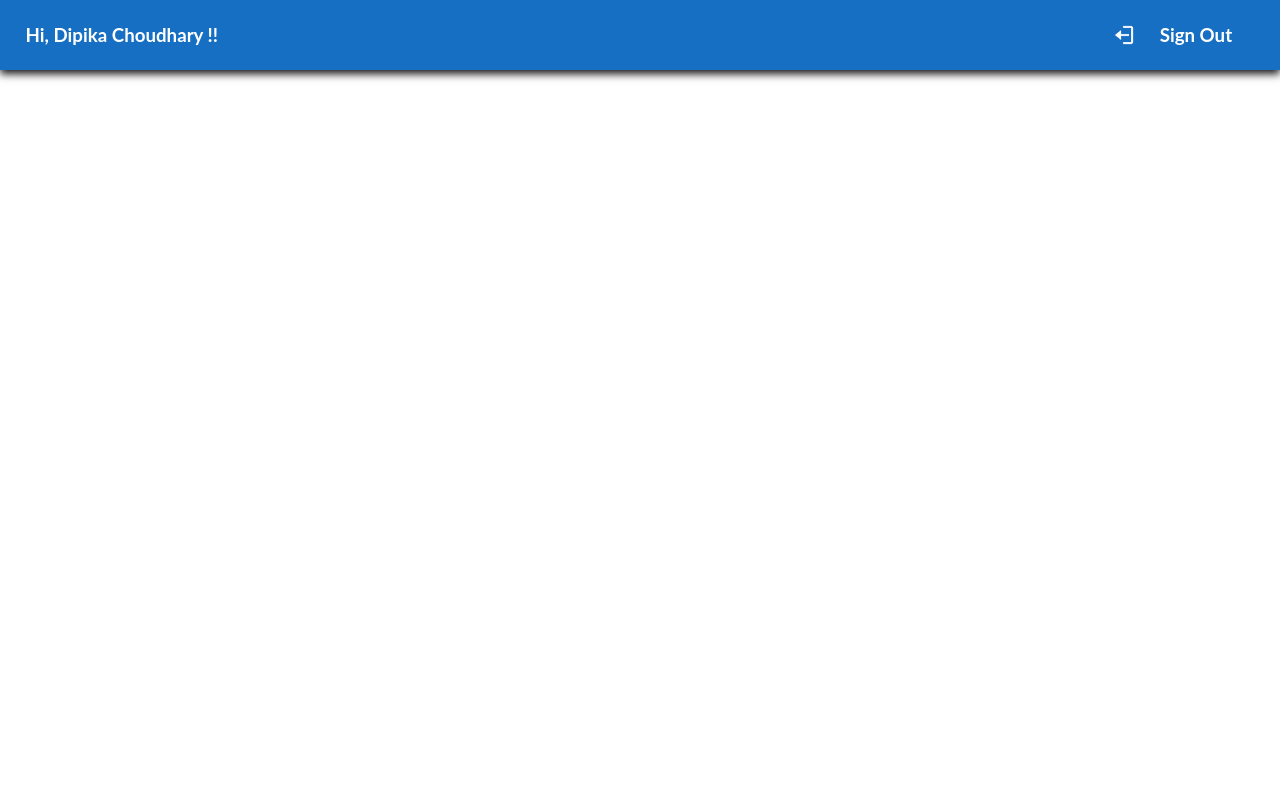
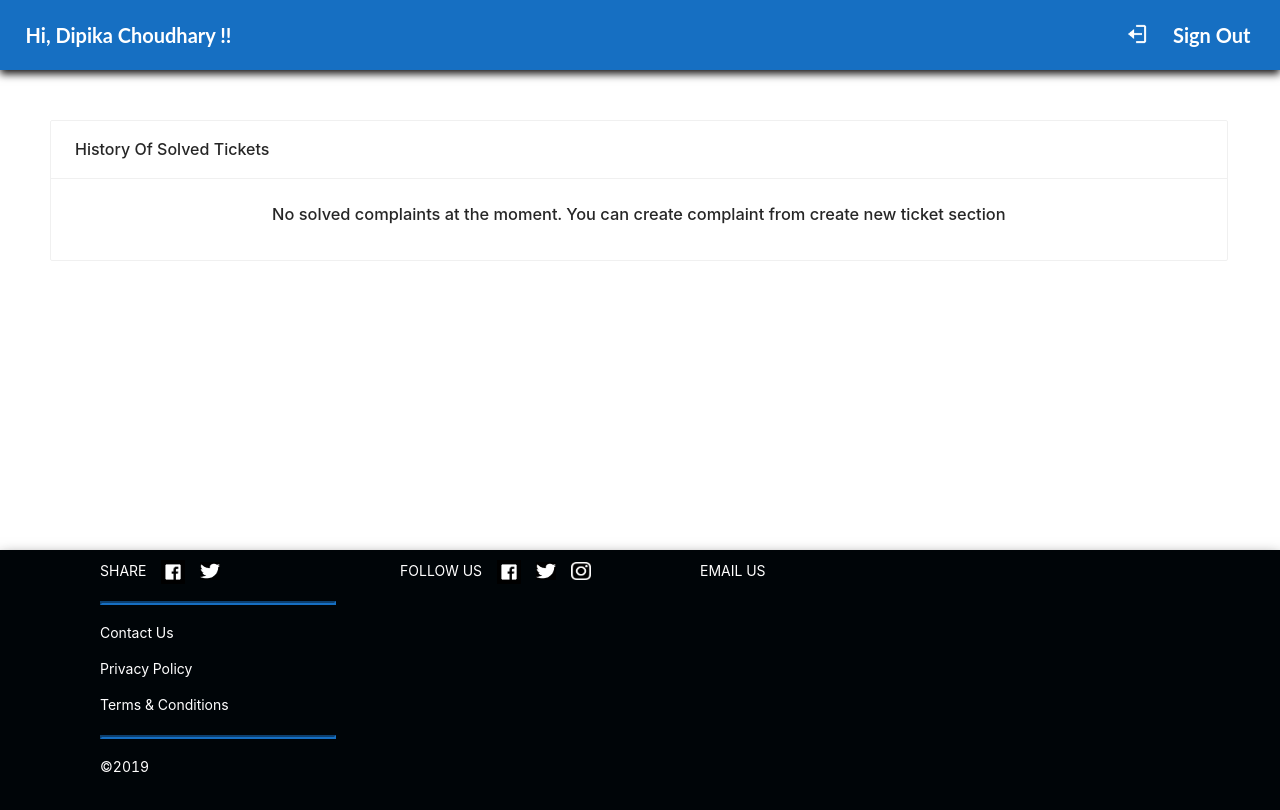
Before and after one commit to Complaint-Management/complaint-management-web, a React (Create React App) app: page /history in a window 1280 px wide. Built offline with nearby package versions, Linux system fonts and the light colour scheme; no server answers.

Commit message:
added view open ticket and view history page

```diff
--- a/src/App.css
+++ b/src/App.css
@@ -35,8 +35,8 @@
   color: white;
 }
 .head_img{
-  padding-top: 25px;
-  padding-left: 70%;
+  margin-top:24px;
+  margin-left: 70%;
   height: 20px;
   width: 20px;
 }
@@ -64,24 +64,25 @@
   font-weight: lighter
 }
 .fac-size{
-  padding-top: 10px;
+
   padding-left: 15px;
-  height: 28px;
-  width: 28px;
+  height: 24px;
+  width: 39px;
 }
 .twit-size{
-  padding-top: 12px;
+  padding-top: 2px;
   padding-left: 15px;
-  height: 23px;
-  width: 23px;
+  height: 20px;
+  width: 35px;
 }
 .ins-size{
-  padding-top: 14px;
+  padding-top: 2px;
   padding-left: 15px;
   height: 20px;
-  width: 20px;
+  width: 35px;
 }
 .footer-contain1{
+  padding-top: 10px;
   display:flex;
   flex-direction: row;
   flex-wrap: wrap;
@@ -92,7 +93,8 @@
   display:flex;
   flex-direction: row;
   color:white;
-  width:300px
+  width:300px;
+
 }
 .share1{
   font-display: bold;
@@ -103,7 +105,6 @@
   display: block;
   margin-top: 5px;
   margin-right: 80%;
-  margin-bottom: 12px;
   margin-left: 0px;
   border-width: 2px;
   width: 300px;
@@ -113,9 +114,12 @@
 .name{
   color:white;
   padding-left: 2%;
-  padding-top: 5px;
+  padding-top: 20px;
   padding-bottom:18px;
+  font-size: 20px;
   font-family: 'Lato';
+  font-style: normal;
+  font-weight: bold
 }
 .App-link {
   color: #61dafb;
@@ -173,6 +177,12 @@
   flex-direction: row;
   justify-content:center;
 }
+.openCardContainer{
+  margin: 50px;
+  width: 92%;
+  min-height: 380px
+
+}
 
 @keyframes App-logo-spin {
   from {
--- a/src/MainPage.js
+++ b/src/MainPage.js
@@ -1,7 +1,6 @@
 /* eslint-disable jsx-a11y/alt-text */
 import React,{Component} from 'react';
 import './App.css';
-import { Card} from 'antd';
 import {Link} from 'react-router-dom';
 import images from './constants/images/create-ticket-icon.png'
 import images1 from './constants/images/view-ticket.png'
@@ -17,15 +16,15 @@ class MainPage extends Component {
                     <h1 className="heading">Complaint Management System !</h1>
                     <div><h3 className="heading1"> </h3></div>
                     <div className="container">
-                    <Link to="/create-new-ticket"><Card hoverable className="card1" >
+                    <Link to="/create-new-ticket"><div hoverable className="card1" >
                         <img className="img" src={images}/><br/><br/>Create new ticket
-                    </Card></Link>
-                    <Link to="/view-open-tickets"><Card hoverable className="card2" >
+                    </div></Link>
+                    <Link to="/view-open-tickets"><div hoverable className="card2" >
                     <img className="img" src={images1}/><br/><br/>Open tickets
-                    </Card></Link>
-                    <Link to="/history"><Card hoverable className="card3" >
+                    </div></Link>
+                    <Link to="/history"><div hoverable className="card3" >
                     <img className="img" src={images2}/><br/><br/>History
-                    </Card></Link>
+                    </div></Link>
                     </div>
                 </div>
                 <Footer/>
--- a/src/viewHistory.js
+++ b/src/viewHistory.js
@@ -1,12 +1,50 @@
 import React,{Component} from 'react';
 import './App.css';
-import Header from './Header'
+import Header from './Header';
+import axios from 'axios';
+import Footer from './Footer'
+import 'antd/dist/antd.css';
+import { Card,Button } from 'antd';
+
 class viewHistory extends Component {
-    render(){
+    constructor(props) {
+		super(props);
+		this.state = {
+      data:[],
+      isLoading:true
+		};
+    }
+
+    componentDidMount(){
+      axios.get(`http://localhost:8080/complaint/all/complaint/history/1605272`)
+    .then(res => {
+      this.setState({ data:res,isLoading:false });
+      console.log("result....",res);
+      console.log("state....", this.state.data);
+    })
+  }
+
+  render(){
+      const{data,isLoading} = this.state;
+      console.log(data);
         return (
-        <div>
-            <Header/>
-        </div>)
-    }
+
+          <div>
+              <Header/>
+              <div className="openCardContainer">
+                <Card style={{ marginTop: 10}} title="History Of Solved Tickets">
+                {(!isLoading && data.data.length !==0)?
+                    (data.data.map (complaint => (
+                      <Card style={{ marginTop: 16 }} type="inner" title={'Complaint Id : '+complaint.id} extra={<Button type="primary">Solved</Button>}>
+                        {complaint.complain}
+                      </Card>)
+                    )):<h3 style={{ textAlign:"center"}}>No solved complaints at the moment. You can create complaint from create new ticket section</h3>
+                  }
+                </Card>
+              </div>
+              <Footer/>
+          </div>
+        )
+  }
 };
 export default viewHistory;
--- a/src/viewOpenTickets.js
+++ b/src/viewOpenTickets.js
@@ -2,12 +2,47 @@ import React,{Component} from 'react';
 import './App.css';
 import Header from './Header'
 import Footer from './Footer'
+import axios from 'axios';
+import 'antd/dist/antd.css';
+import { Card,Button } from 'antd';
+
 class viewOpenTicket extends Component {
+    constructor(props) {
+		super(props);
+		this.state = {
+      data:[],
+      isLoading : true
+		};
+    }
+
+    componentDidMount(){
+        axios.get(`http://localhost:8080/complaint/all/complaint/open/1605272`)
+      .then(res => {
+        this.setState({ data:res,isLoading:false });
+        console.log("result....",res);
+        console.log("state....", this.state.data);
+      })
+    }
     render(){
-        return (
+        const{data,isLoading} = this.state;
+        console.log(data);
+          return (
+
             <div>
                 <Header/>
-
+                <div className="openCardContainer">
+                  <Card style={{ marginTop: 10}} title="Open Tickets">
+                     {console.log('data......',data)}
+                     {(!isLoading)&& data.data.length !==0?
+                      data.data.map (complaint => (
+                        <Card style={{ marginTop: 16 }} type="inner" title={'Complaint Id : '+complaint.id} extra={<Button type="primary">Not Resolved</Button>}>
+                          {complaint.complain}
+                        </Card>)
+                      ):<h3 style={{ textAlign:"center"}}>No open complaints at the moment. You can create complaint from create new ticket section</h3>
+                    }
+                  </Card>
+                </div>
+                <Footer/>
             </div>
         )
     }
```
